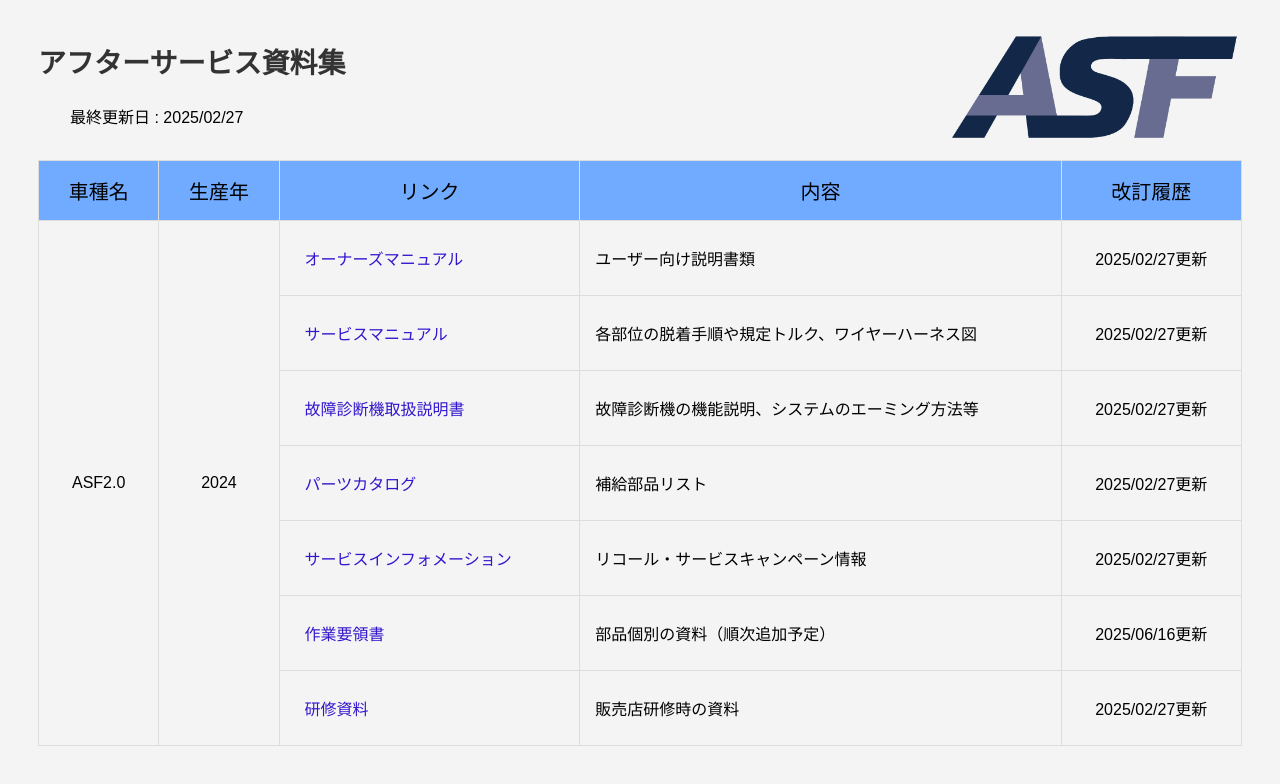
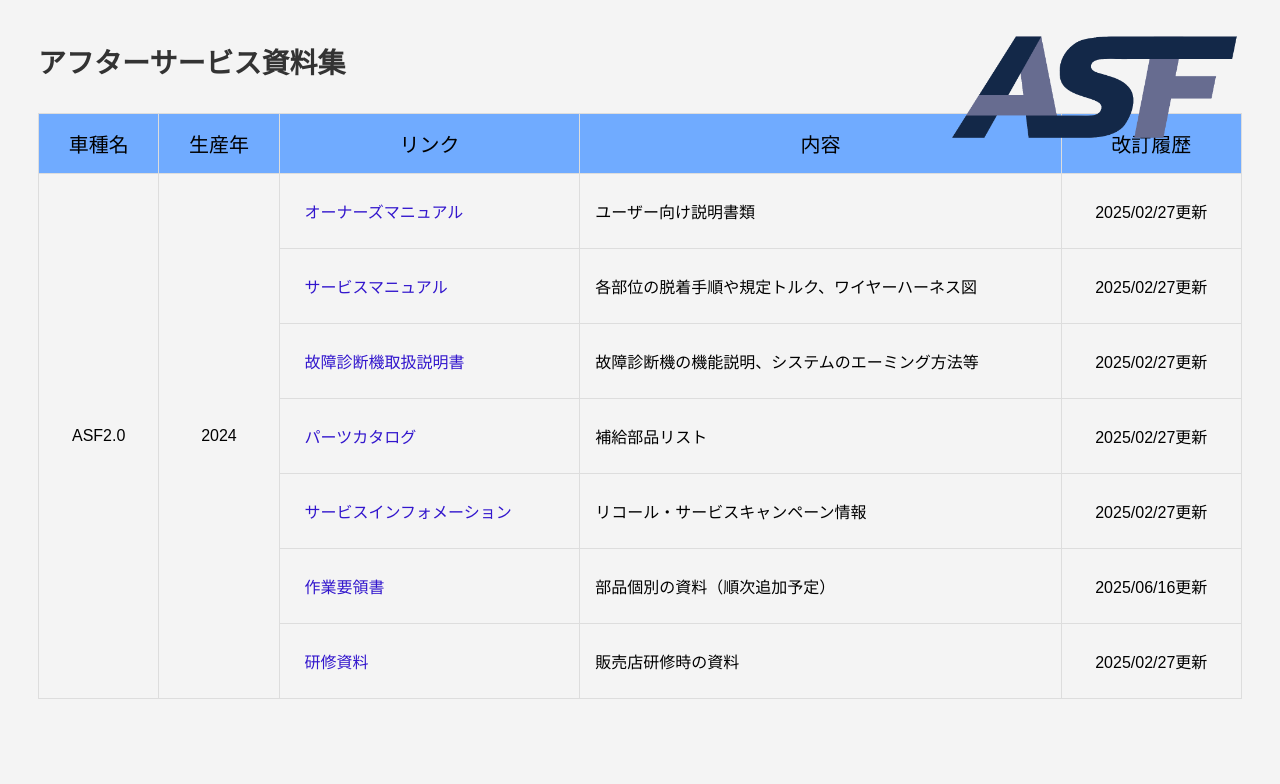
Before and after one commit to ASF-connected/ASFTest, a plain HTML site: page ASF2.0-2024.html in a window 1280 px wide. Drawn offline with Linux system fonts and the light colour scheme.

Commit message:
Update ASF2.0-2024.html

```diff
--- a/ASF2.0-2024.html
+++ b/ASF2.0-2024.html
@@ -66,7 +66,6 @@
 <body>
     <h2>アフターサービス資料集</h2>
     <img src="file/ASF_logo.png" alt="ロゴ" class="logo2">
-    <p class = "space-A">最終更新日 : 2025/02/27</p>
     <p class = "space-B"></p>
     <div class="table-container">
         <table class="link-table">
```
